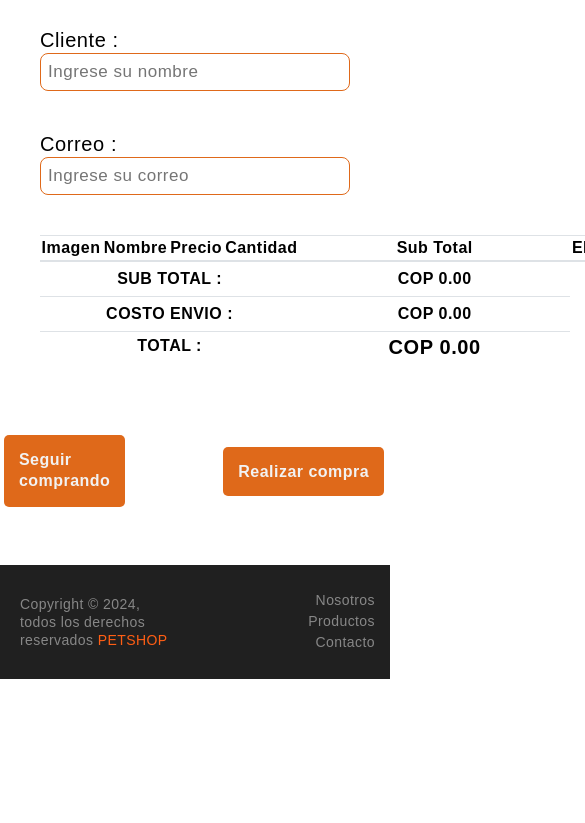
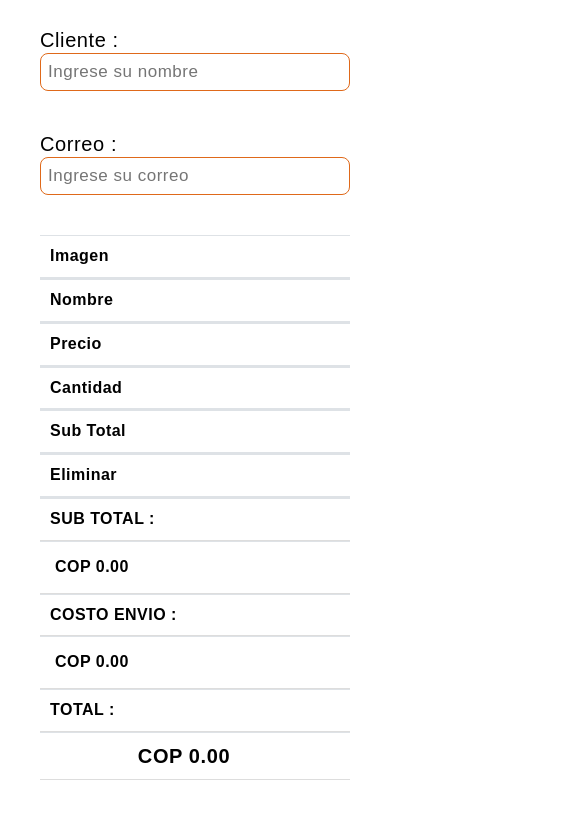
Before and after one commit to PetShopp/Online, a plain HTML site: page carrito.html in a window 390 px wide. Shown: the part 148-971 px from the top of the page, 585 px wide, since content can reach past the window. Before the commit the page ends 844 px from the top, so only its background shows below. Drawn offline with nearby package versions, Linux system fonts and the light colour scheme; some packages are replaced by stand-ins of ours; a script that the page names is missing.

Commit message:
style.css

```diff
--- a/assets/css/style.css
+++ b/assets/css/style.css
@@ -34,7 +34,7 @@ img{
 
 /*menu*/
 header{
-    background:#333;
+    background:#000;
     color:#f2f2f2;
     padding: 1rem 0;
     position: fixed;
@@ -642,3 +642,69 @@ main{
     }
 
 }
+
+/* Estilos generales */
+.contenido {
+    padding: 20px;
+}
+
+.tabla {
+    width: 100%;
+    border-collapse: collapse;
+}
+
+.tabla th, .tabla td {
+    padding: 10px;
+    text-align: left;
+    border-bottom: 1px solid #ddd;
+}
+
+#loaders {
+    text-align: center;
+    margin: 20px 0;
+}
+
+.botones-envio {
+    display: flex;
+    justify-content: space-between;
+    flex-wrap: wrap;
+    gap: 10px;
+}
+
+.button {
+    padding: 10px 20px;
+    background-color: #e08c0d;
+    color: white;
+    text-decoration: none;
+    border: none;
+    border-radius: 5px;
+    cursor: pointer;
+}
+
+.button:hover {
+    background-color: #dd6408;
+}
+
+/* Media queries para dispositivos pequeños */
+@media (max-width: 600px) {
+    .tabla th, .tabla td {
+        display: block;
+        width: 100%;
+        text-align: right;
+    }
+
+    .tabla th::before, .tabla td::before {
+        content: attr(data-label);
+        float: left;
+        font-weight: bold;
+    }
+
+    .tabla th, .tabla td {
+        text-align: left;
+    }
+
+    .botones-envio {
+        flex-direction: column;
+        align-items: stretch;
+    }
+}
```
